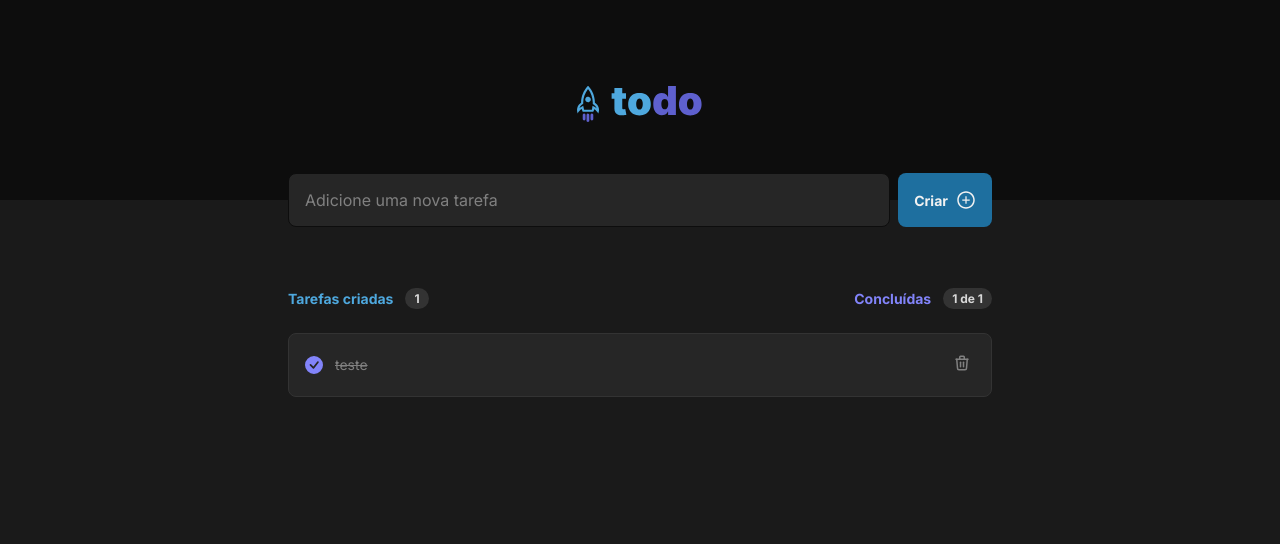
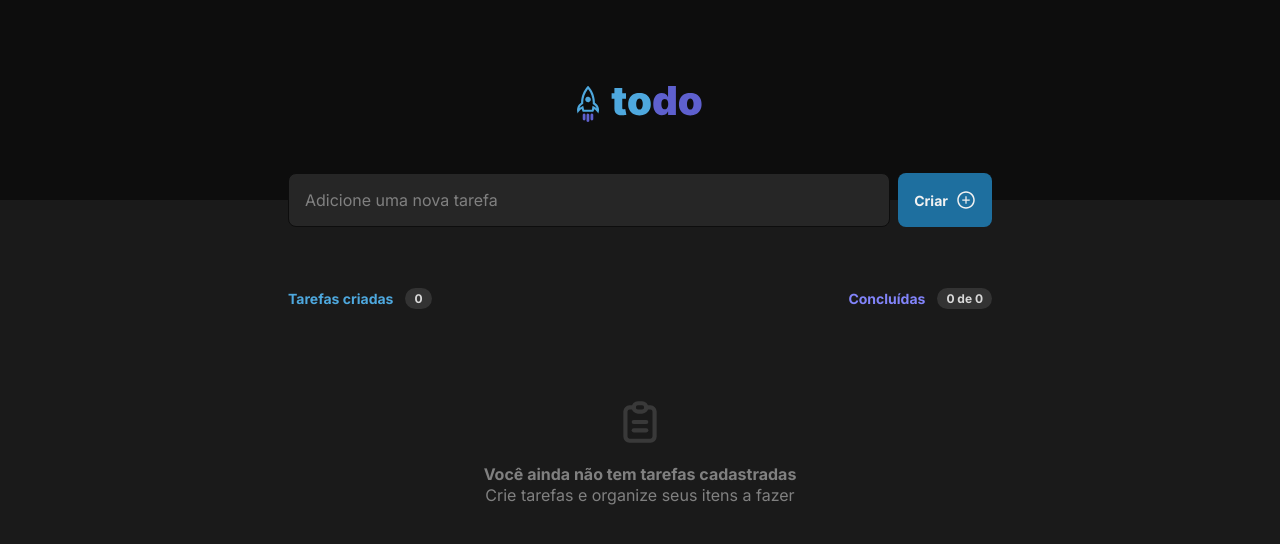
Before and after one commit to luiabdiel/doTo-list, a React (Vite) app: page / in a window 1280 px wide. Shown: the top 544 px of the page. Built offline with nearby package versions, Linux system fonts and the light colour scheme.

Commit message:
feat: section empty

```diff
--- a/src/App.tsx
+++ b/src/App.tsx
@@ -10,13 +10,7 @@
 }
 
 export function App() {
-  const [tasks, setTasks] = useState<Itask[]>([
-    {
-      id: "teste",
-      title: "teste",
-      isCompleted: true,
-    },
-  ])
+  const [tasks, setTasks] = useState<Itask[]>([])
 
   function addTask(taskTitle: string) {
     setTasks([
--- a/src/components/Tasks/index.tsx
+++ b/src/components/Tasks/index.tsx
@@ -1,3 +1,4 @@
+import { TbClipboardText } from "react-icons/tb"
 import { Itask } from "../../App"
 import { Task } from "../Task"
 import styles from "./tasks.module.scss"
@@ -35,6 +36,17 @@
                         onComplete={onComplete}
                     />
                 ))}
+
+                {tasks.length <= 0 && (
+                    <section className={styles.empty}>
+                        <TbClipboardText size={50} />
+                        <div>
+                            <p>Você ainda não tem tarefas cadastradas</p>
+                            <span>Crie tarefas e organize seus itens a fazer</span>
+                        </div>
+                    </section>
+                )}
+
             </div>
         </section>
     )
--- a/src/components/Tasks/tasks.module.scss
+++ b/src/components/Tasks/tasks.module.scss
@@ -47,5 +47,27 @@
         display: flex;
         flex-direction: column;
         gap: 12px;
+
+        .empty {
+            margin-top: 4rem;
+
+            display: flex;
+            flex-direction: column;
+            align-items: center;
+            justify-content: center;
+            gap: 1rem;
+
+            color: var(--gray-300);
+            text-align: center;
+
+            svg {
+                opacity: 0.3;
+            }
+
+            p {
+                font-weight: 700;
+                line-height: 22.4px;
+            }
+        }
     }
 }
```
